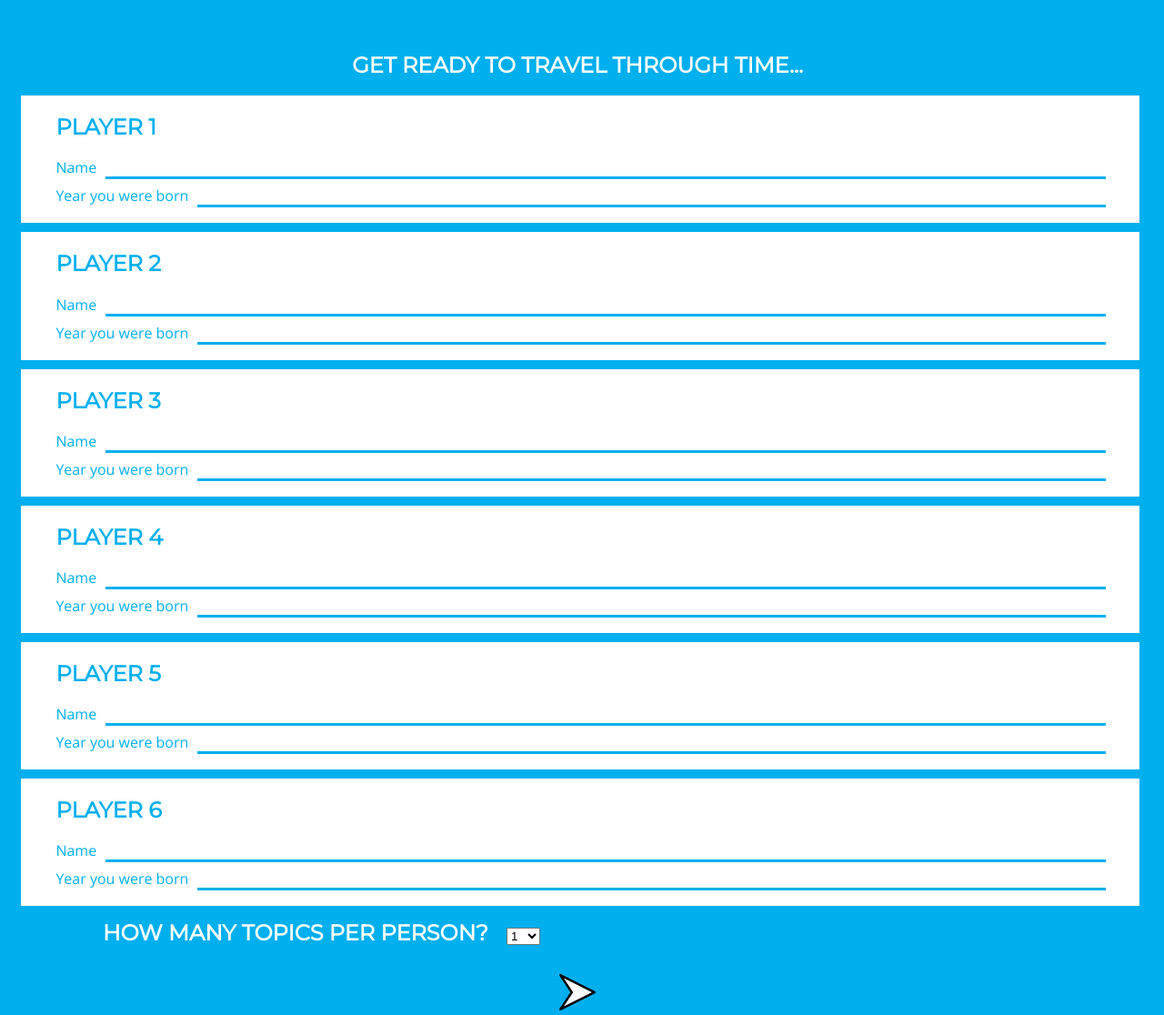
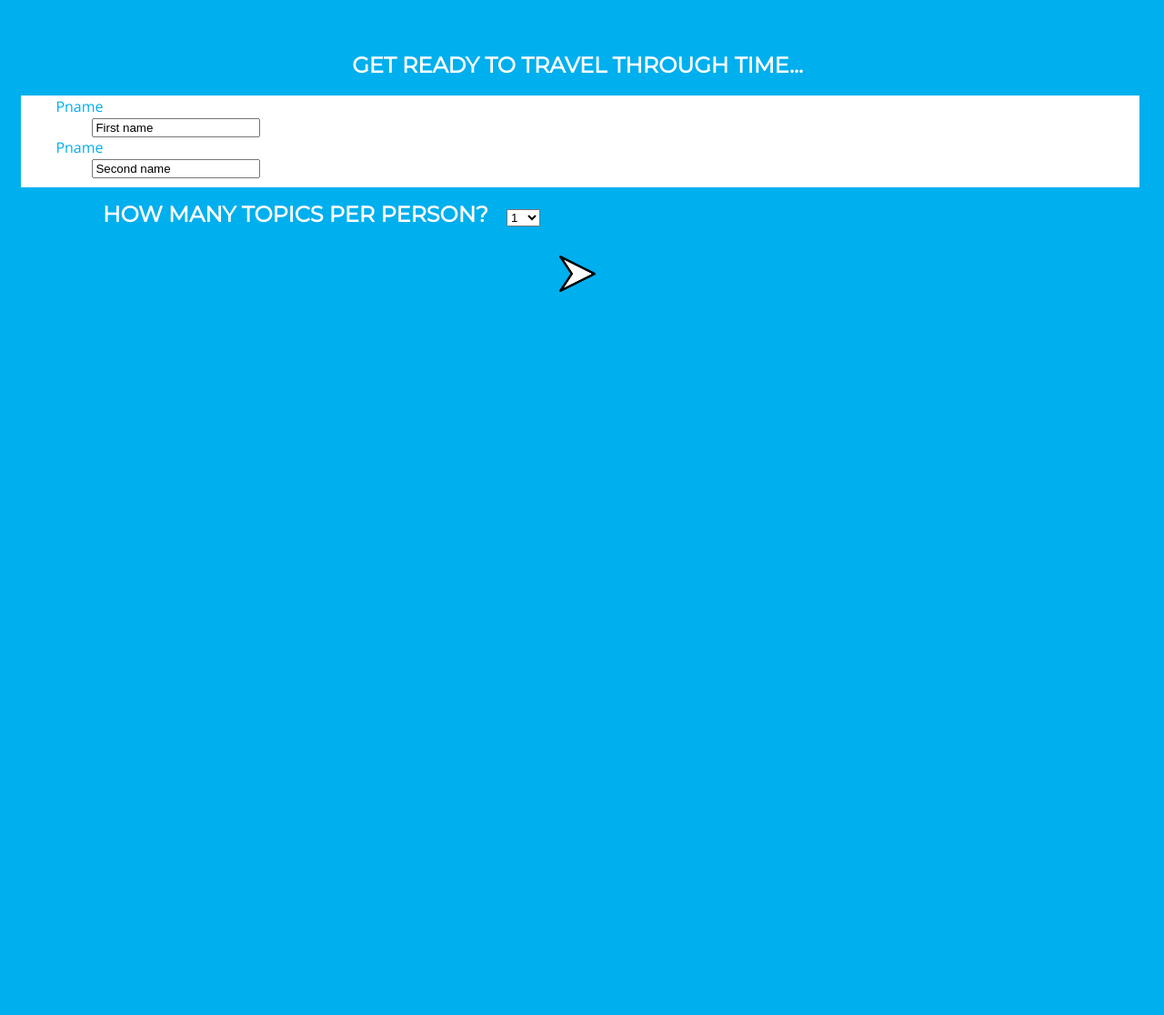
Before and after one commit to jtwedt/Climate-Conversations, a Flask app: page /setup in a window 1280 px wide. Shown: the whole page at 91% size. After the commit the page ends 321 px from the top, so only its background shows below. Run offline with Flask 2, Linux system fonts and the light colour scheme; parts of the project's set-up code (start-up, migrations or seed data) failed here and were passed over; some libraries are stand-ins or nearby versions; some web fonts are replaced.

Commit message:
wtform incorporation

```diff
--- a/play_webapp.py
+++ b/play_webapp.py
@@ -1,27 +1,41 @@
 # encoding=utf8
-import sys
+import os, sys, logging
 reload(sys)
 sys.setdefaultencoding('utf8')
 from flask import Flask, session, request, render_template, url_for, redirect
-import os
-import logging
+from wtforms import Form, FieldList, FormField, StringField, IntegerField, validators
 from logging.handlers import RotatingFileHandler
 sys.path.insert(0, os.getcwd())
-sys.path.insert(0, os.getcwd() + "/resources")
-sys.path.insert(0, os.getcwd() + "/ui")
 from ClimateConversationsCore import *
 
 app = Flask(__name__)
 game_cache = {}
 
+class PlayerEntryForm(Form):
+    pname = StringField() # StringField vs TextField?
 
+class SetupForm(Form):
+    """A form for one or more addresses"""
+    player_records = FieldList(FormField(PlayerEntryForm), min_entries=1)
+
+#TODO
+# Format macro like orig. template
+# Add buttun to save form info & add new field
+# Add function to trigger when the abv button is pushed
+# Break fns into separate files
+# Add more fields byear
+# Get player data from dict list instead of from named attrs
 @app.route("/")
 def main():
     return render_template('index.html')
 
 @app.route("/setup")
 def game_setup():
-    return render_template("setup.html")
+    test_records = [{"pname": "First name"},
+                    {"pname": "Second name"}]
+    form = SetupForm(player_records=test_records)
+    return render_template("setup.html", form=form)
+    # return render_template("setup.html")
 
 @app.route("/setup/save", methods=['POST'])
 def save_game_setup():
--- /dev/null
+++ b/templates/_form_helpers.html
@@ -0,0 +1,12 @@
+{% macro render_field(field) %}
+  <dt>{{ field.label }}
+  <dd>{{ field(**kwargs)|safe }}
+  {% if field.errors %}
+    <ul class=errors>
+    {% for error in field.errors %}
+      <li>{{ error }}</li>
+    {% endfor %}
+    </ul>
+  {% endif %}
+  </dd>
+{% endmacro %}
--- a/templates/setup.html
+++ b/templates/setup.html
@@ -11,13 +11,20 @@
   </head>
 
   <body>
+    {% from "_form_helpers.html" import render_field %}
 
     <h3>Get ready to travel through time...</h3>
     <form class="form-addplayers" method="post" action="/setup/save">
     <div class="setup-form">
 
       <div class="player-entry">
-        <h3 class="invert_colors">Player 1</h3>
+
+
+
+        {% for player_entry_form in form.player_records %}
+            {{ render_field(player_entry_form.pname) }}
+        {% endfor %}
+        <!-- <h3 class="invert_colors">Player 1</h3>
 
         <div class="container">
           <label for="inputName" class="sr-only">Name</label>
@@ -98,7 +105,7 @@
           <label for="inputBirthyear" class="sr-only">Year you were born</label>
           <span> <input id="birthyear-p6" name="birthyear-p6" class="freeform-oneline"></span>
         </div>
-      </div>
+      </div> -->
 
 
 
```
